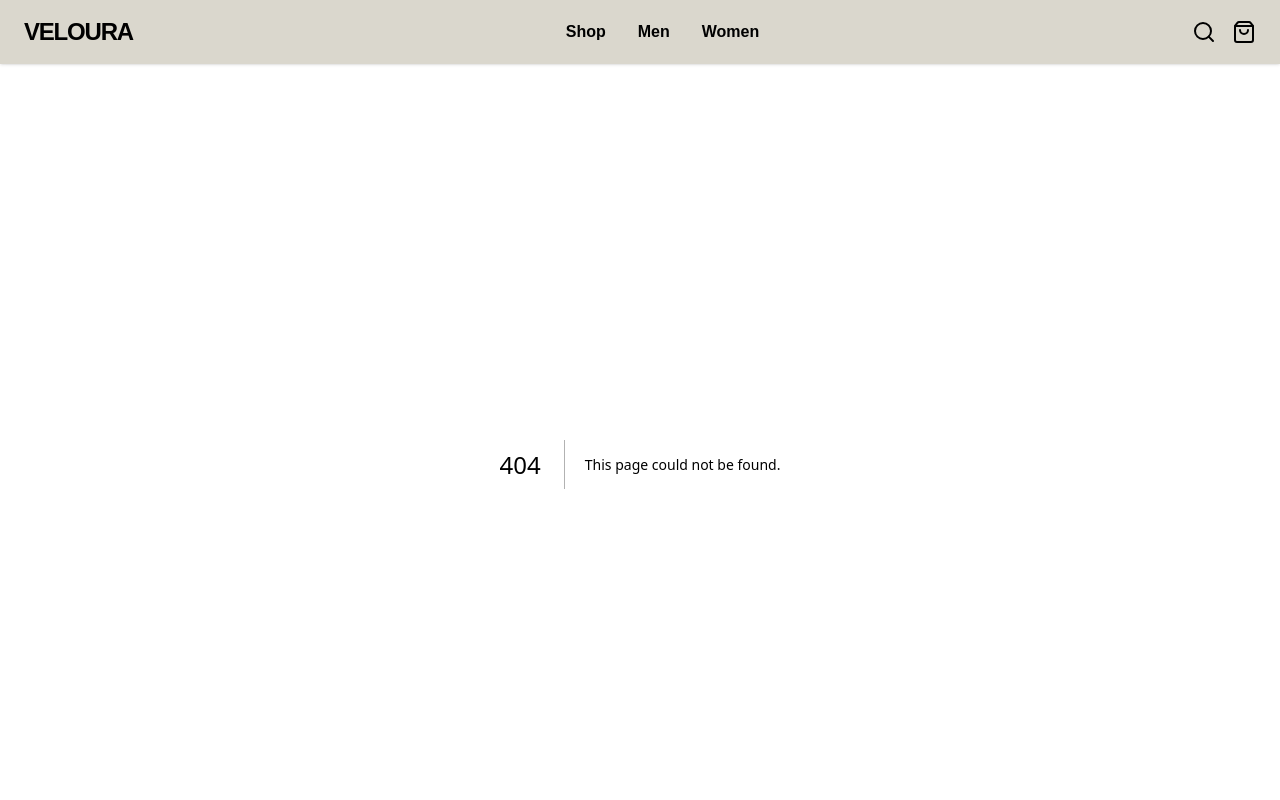
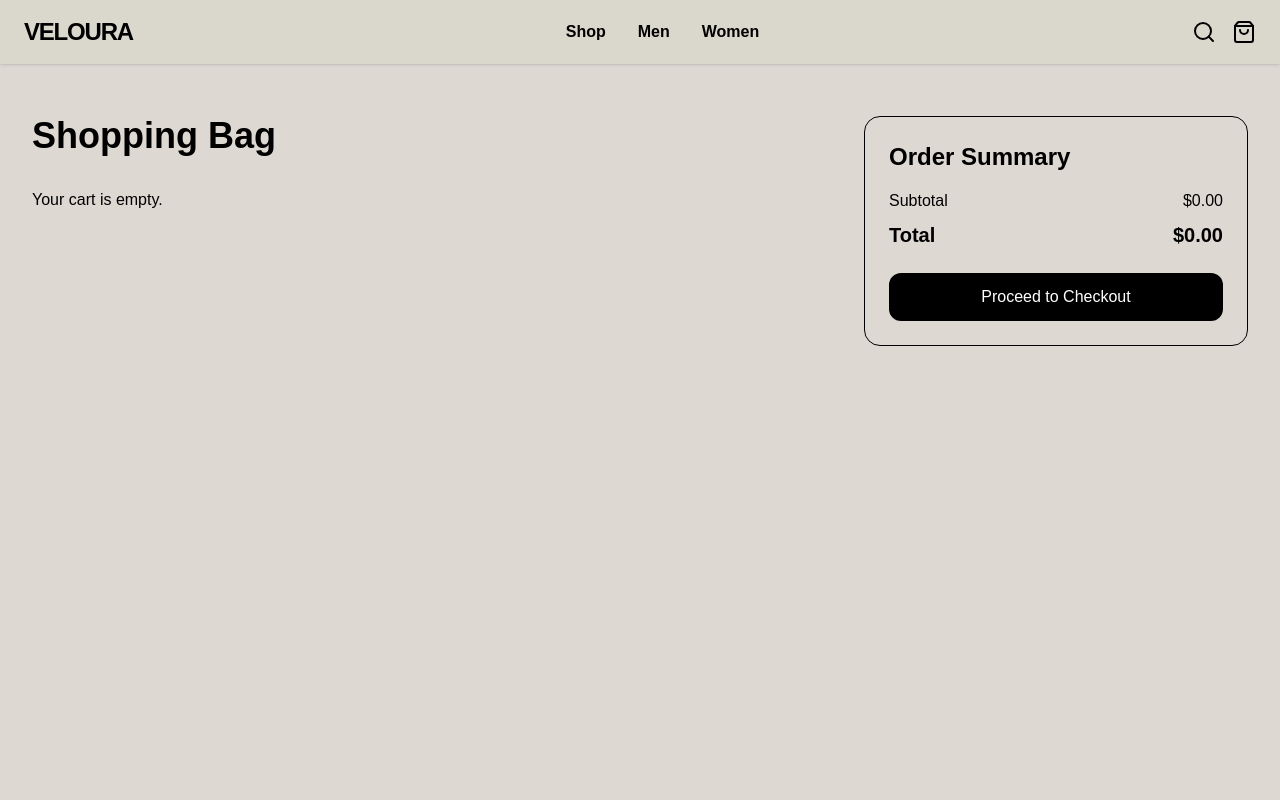
Before and after one commit to islammdsohan603/fashion_ecommerce_website, a Next.js app: page /addtocard in a window 1280 px wide. Before the commit this address had no page. Shown: the top 800 px of the page. Built offline with nearby package versions, Linux system fonts and the light colour scheme; a web font is replaced by a local one.

Commit message:
Cart Functionality Add

```diff
--- a/package.json
+++ b/package.json
@@ -15,6 +15,7 @@
     "react": "19.2.4",
     "react-dom": "19.2.4",
     "react-icons": "^5.7.0",
+    "react-toastify": "^11.1.0",
     "zustand": "^5.0.14"
   },
   "devDependencies": {
--- /dev/null
+++ b/src/app/addtocard/page.jsx
@@ -0,0 +1,99 @@
+'use client';
+
+import { useCart } from '@/contextapi/CartContext';
+import Image from 'next/image';
+import { motion } from 'framer-motion';
+
+const AddtoCadPage = () => {
+  const { cart, totalPrice, updateQuantity } = useCart();
+
+  return (
+    <section className="bg-[#ded8d3] py-5 min-h-screen text-black">
+      <motion.div
+        initial={{ opacity: 0, y: 20 }}
+        animate={{ opacity: 1, y: 0 }}
+        transition={{ duration: 0.5 }}
+        className="container max-w-7xl mx-auto p-8 flex flex-col lg:flex-row gap-12"
+      >
+        {/* Left Side */}
+        <div className="flex-1">
+          <h1 className="text-4xl font-bold mb-8 text-black">Shopping Bag</h1>
+          {cart.length === 0 ? (
+            <p>Your cart is empty.</p>
+          ) : (
+            cart.map((item, index) => (
+              <motion.div
+                key={`${item.id}-${item.color}-${item.size}`}
+                initial={{ opacity: 0, x: -20 }}
+                animate={{ opacity: 1, x: 0 }}
+                transition={{ delay: index * 0.1 }}
+                className="flex items-center justify-between border-b border-black/20 py-6"
+              >
+                <div className="flex items-center gap-6">
+                  <Image
+                    src={item.images[0]}
+                    width={80}
+                    height={80}
+                    alt={item.name}
+                    className="rounded-lg object-cover"
+                  />
+                  <div>
+                    <h2 className="font-bold text-lg text-black">
+                      {item.name}
+                    </h2>
+                    <p className="text-black/70">
+                      Color: {item.color} | Size: {item.size}
+                    </p>
+
+                    {/* Quantity Control */}
+                    <div className="flex items-center gap-3 border border-black px-3 py-1 rounded-lg mt-2 w-fit">
+                      <button
+                        onClick={() => updateQuantity(item.id, -1)}
+                        className="font-bold text-xl hover:text-gray-600"
+                      >
+                        -
+                      </button>
+                      <span className="font-bold w-6 text-center">
+                        {item.quantity}
+                      </span>
+                      <button
+                        onClick={() => updateQuantity(item.id, 1)}
+                        className="font-bold text-xl hover:text-gray-600"
+                      >
+                        +
+                      </button>
+                    </div>
+                  </div>
+                </div>
+                <p className="font-bold text-black">
+                  ${(item.discountPrice * item.quantity).toFixed(2)}
+                </p>
+              </motion.div>
+            ))
+          )}
+        </div>
+
+        {/* Right Side: Order Summary */}
+        <motion.div
+          initial={{ opacity: 0, scale: 0.95 }}
+          animate={{ opacity: 1, scale: 1 }}
+          transition={{ duration: 0.5 }}
+          className="w-full md:w-96 border border-black p-6 rounded-2xl h-fit"
+        >
+          <h2 className="text-2xl font-bold mb-4 text-black">Order Summary</h2>
+          <div className="flex justify-between mb-2 font-medium">
+            <span>Subtotal</span> <span>${totalPrice.toFixed(2)}</span>
+          </div>
+          <div className="flex justify-between mb-6 font-bold text-xl">
+            <span>Total</span> <span>${totalPrice.toFixed(2)}</span>
+          </div>
+          <button className="w-full cursor-pointer bg-black text-white py-3 rounded-xl hover:bg-gray-800 transition-all duration-300">
+            Proceed to Checkout
+          </button>
+        </motion.div>
+      </motion.div>
+    </section>
+  );
+};
+
+export default AddtoCadPage;
--- a/src/app/layout.js
+++ b/src/app/layout.js
@@ -3,6 +3,8 @@ import { Inter, Playfair_Display } from 'next/font/google'
 import './globals.css'
 import Navbar from '@/components/layout/Nabvar'
 import Footer from '@/components/layout/Footer'
+import { CartProvider } from '@/contextapi/CartContext'
+import { ToastContainer } from 'react-toastify'
 
 
 const inter = Inter({ subsets: ['latin'], variable: '--font-inter' })
@@ -16,9 +18,12 @@ export default function RootLayout({ children }) {
   return (
     <html lang="en">
       <body className={`${inter.variable} ${playfair.variable} font-sans`}>
-        <Navbar />
-        {children}
-        <Footer />
+        <CartProvider>
+          <Navbar />
+          <ToastContainer />
+          {children}
+          <Footer />
+        </CartProvider>
       </body>
     </html>
   )
--- /dev/null
+++ b/src/components/addbutton/AddButton.jsx
@@ -0,0 +1,37 @@
+'use client';
+import React, { useState } from 'react';
+import { useCart } from '@/contextapi/CartContext';
+
+const AddButton = ({ product, selectedSize, selectedColor }) => {
+  const [clicked, setIsClicked] = useState(false);
+  const { addToCart } = useCart();
+
+  const handleAddToCart = () => {
+    if (!product) return;
+
+    const itemToAdd = {
+      ...product,
+      size: selectedSize,
+      color: selectedColor,
+    };
+
+    addToCart(itemToAdd);
+    setIsClicked(true);
+    setTimeout(() => setIsClicked(false), 2000);
+  };
+
+  return (
+    <button
+      onClick={handleAddToCart}
+      className={`cursor-pointer w-full py-2.5 rounded-xl font-semibold transition-all duration-300 ${
+        clicked
+          ? 'bg-green-600 text-white'
+          : 'bg-black text-white hover:bg-gray-800'
+      }`}
+    >
+      {clicked ? 'Added to Cart' : 'Add to Cart'}
+    </button>
+  );
+};
+
+export default AddButton;
--- a/src/components/home/NewArrivals.jsx
+++ b/src/components/home/NewArrivals.jsx
@@ -5,12 +5,12 @@ import React, { useState } from 'react';
 import products from '@/data/products.json';
 import Link from 'next/link';
 import { motion } from 'framer-motion';
+import AddButton from '../addbutton/AddButton';
 
 const NewArrivals = () => {
   const topRatedProducts = [...products]
     .sort((a, b) => b.rating - a.rating)
     .slice(0, 4);
-  const [clicked, setIsClicked] = useState(false);
 
   const containerVariants = {
     hidden: { opacity: 0 },
@@ -71,16 +71,7 @@ const NewArrivals = () => {
               <p className="text-black mb-3">${product.discountPrice}</p>
 
               <div className="flex flex-col gap-2">
-                <button
-                  onClick={() => setIsClicked(true)}
-                  className={`cursor-pointer w-full py-2.5 rounded-xl font-semibold transition-all duration-300 ${
-                    clicked
-                      ? 'bg-green-600 text-white'
-                      : 'bg-black text-white hover:bg-gray-800'
-                  }`}
-                >
-                  {clicked ? 'Added to Cart' : 'Add to Cart'}
-                </button>
+                <AddButton product={product} />
 
                 <Link
                   href={`/products/${product.id}`}
--- a/src/components/layout/Nabvar.jsx
+++ b/src/components/layout/Nabvar.jsx
@@ -4,10 +4,12 @@ import Link from 'next/link';
 import React, { useState } from 'react';
 import { motion, AnimatePresence } from 'framer-motion';
 import { Search, ShoppingBag, Menu, X } from 'lucide-react';
+import { useCart } from '@/contextapi/CartContext';
 
 const Navbar = () => {
   const [isOpen, setIsOpen] = useState(false);
   const [isSearchOpen, setIsSearchOpen] = useState(false);
+  const { totalItems, totalPrice } = useCart();
 
   const menuItems = [
     { lavel: 'Shop', href: '/shop', id: 1 },
@@ -65,7 +67,14 @@ const Navbar = () => {
               onClick={() => setIsSearchOpen(!isSearchOpen)}
             />
           </div>
-          <ShoppingBag className="cursor-pointer text-black" />
+          <Link href={'/addtocard'} className="relative">
+            <ShoppingBag className="cursor-pointer text-black" />
+            {totalItems > 0 && (
+              <span className="absolute -top-2 -right-2 bg-red-500 text-white text-[10px] font-bold rounded-full h-4 w-4 flex items-center justify-center">
+                {totalItems}
+              </span>
+            )}
+          </Link>
         </div>
       </nav>
 
@@ -80,12 +89,12 @@ const Navbar = () => {
           >
             {menuItems.map(item => (
               <Link
-                key={item}
-                href="/"
+                key={item.id}
+                href={item.href}
                 onClick={() => setIsOpen(false)}
-                className="text-lg"
+                className="text-lg font-bold"
               >
-                {item}
+                {item.lavel}
               </Link>
             ))}
           </motion.div>
--- a/src/components/shopproductscard/DetailsCard.jsx
+++ b/src/components/shopproductscard/DetailsCard.jsx
@@ -2,11 +2,14 @@
 import React, { useState } from 'react';
 import Image from 'next/image';
 import { motion } from 'framer-motion'; // Framer motion import
+import { useCart } from '@/contextapi/CartContext';
+import AddButton from '../addbutton/AddButton';
 
 const DetailsCard = ({ product }) => {
   const [activeImage, setActiveImage] = useState(product.images[0]);
   const [selectedSize, setSelectedSize] = useState(product.sizes[0]);
   const [selectedColor, setSelectedColor] = useState(product.colors[0]);
+  const { addToCart } = useCart();
 
   return (
     <motion.div
@@ -123,13 +126,11 @@ const DetailsCard = ({ product }) => {
         </div>
 
         <div className="flex flex-col gap-4 max-w-md">
-          <motion.button
-            whileHover={{ scale: 1.02 }}
-            whileTap={{ scale: 0.98 }}
-            className="w-full cursor-pointer bg-black text-white py-4 rounded-xl font-bold hover:bg-gray-800 transition"
-          >
-            Add to Cart
-          </motion.button>
+          <AddButton
+            product={product}
+            selectedSize={selectedSize}
+            selectedColor={selectedColor}
+          />
         </div>
       </div>
     </motion.div>
--- a/src/components/shopproductscard/ProductsCard.jsx
+++ b/src/components/shopproductscard/ProductsCard.jsx
@@ -3,6 +3,7 @@ import React, { useState } from 'react';
 import Image from 'next/image';
 import { motion } from 'framer-motion';
 import Link from 'next/link';
+import AddButton from '../addbutton/AddButton';
 
 const itemVariants = {
   hidden: { opacity: 0, y: 30 },
@@ -10,8 +11,6 @@ const itemVariants = {
 };
 
 const ProductsCard = ({ product }) => {
-  const [clicked, setIsClicked] = useState(false);
-
   return (
     <motion.div
       variants={itemVariants}
@@ -39,16 +38,8 @@ const ProductsCard = ({ product }) => {
       </div>
 
       <div className="flex flex-col gap-2">
-        <button
-          onClick={() => setIsClicked(true)}
-          className={`cursor-pointer w-full py-2.5 rounded-xl font-semibold transition-all duration-300 ${
-            clicked
-              ? 'bg-green-600 text-white'
-              : 'bg-black text-white hover:bg-gray-800'
-          }`}
-        >
-          {clicked ? 'Added to Cart' : 'Add to Cart'}
-        </button>
+        {/* add button */}
+        <AddButton product={product} />
 
         <Link
           href={`/products/${product.id}`}
--- /dev/null
+++ b/src/contextapi/CartContext.js
@@ -0,0 +1,45 @@
+'use client';
+import { createContext, useContext, useState } from 'react';
+import { toast } from 'react-toastify';
+
+const CartContext = createContext();
+
+export const CartProvider = ({ children }) => {
+  const [cart, setCart] = useState([]);
+
+  const addToCart = (product) => {
+    setCart((prev) => {
+      const existingItem = prev.find((item) => item.id === product.id && item.color === product.color && item.size === product.size);
+      if (existingItem) {
+        return prev.map((item) =>
+          item.id === product.id && item.color === product.color && item.size === product.size
+            ? { ...item, quantity: item.quantity + 1 }
+            : item
+        );
+      }
+      return [...prev, { ...product, quantity: 1 }];
+    });
+    toast.success(`${product.name} added to cart!`);
+  };
+
+  const updateQuantity = (id, delta) => {
+    setCart((prev) =>
+      prev.map((item) =>
+        item.id === id
+          ? { ...item, quantity: Math.max(1, item.quantity + delta) }
+          : item
+      )
+    );
+  };
+
+  const totalItems = cart.reduce((acc, item) => acc + item.quantity, 0);
+  const totalPrice = cart.reduce((acc, item) => acc + (item.discountPrice * item.quantity), 0);
+
+  return (
+    <CartContext.Provider value={{ cart, updateQuantity, addToCart, totalItems, totalPrice }}>
+      {children}
+    </CartContext.Provider>
+  );
+};
+
+export const useCart = () => useContext(CartContext);
```
Also changed, not shown: 1 other file (tests, documents, lock files or other folders).
